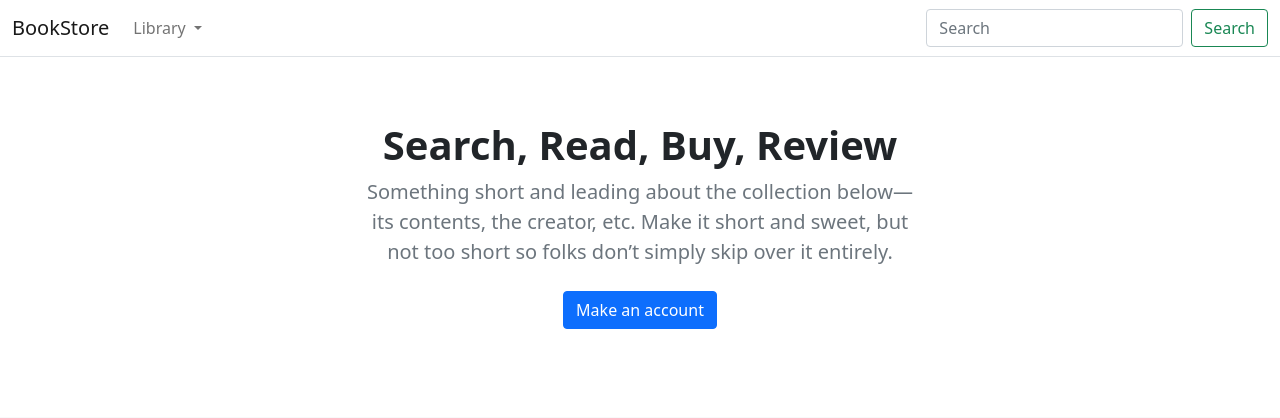
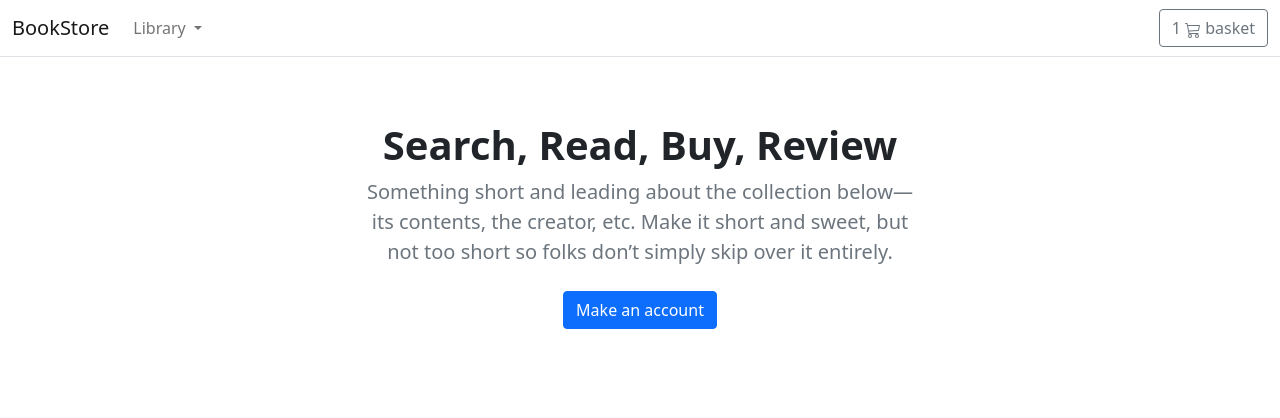
Before and after one commit to ORayy/ecommerce-site, a Django app: page / in a window 1280 px wide. Shown: the top 418 px of the page. Run offline with Django 3.2, Linux system fonts and the light colour scheme; data that the repository does not hold is empty.

Commit message:
added button link to navbar - replaced it with search(<form> tag)

```diff
--- a/templates/storeApp/base.html
+++ b/templates/storeApp/base.html
@@ -45,10 +45,16 @@
                             </ul>
                         </li>
                     </ul>
-                    <form class="d-flex">
-                        <input class="form-control me-2" type="search" placeholder="Search" aria-label="Search">
-                        <button class="btn btn-outline-success" type="submit">Search</button>
-                    </form>
+                    <a type="button" role="button" href="{% url 'basket:basket_summary' %}"
+                    class="btn btn-outline-secondary">
+                        <div id="basket-qty" class="d-inline-flex">
+                            1
+                        </div>
+                        <svg xmlns="http://www.w3.org/2000/svg" width="16" height="16" fill="currentColor" class="bi bi-cart3" viewBox="0 0 16 16">
+                            <path d="M0 1.5A.5.5 0 0 1 .5 1H2a.5.5 0 0 1 .485.379L2.89 3H14.5a.5.5 0 0 1 .49.598l-1 5a.5.5 0 0 1-.465.401l-9.397.472L4.415 11H13a.5.5 0 0 1 0 1H4a.5.5 0 0 1-.491-.408L2.01 3.607 1.61 2H.5a.5.5 0 0 1-.5-.5zM3.102 4l.84 4.479 9.144-.459L13.89 4H3.102zM5 12a2 2 0 1 0 0 4 2 2 0 0 0 0-4zm7 0a2 2 0 1 0 0 4 2 2 0 0 0 0-4zm-7 1a1 1 0 1 1 0 2 1 1 0 0 1 0-2zm7 0a1 1 0 1 1 0 2 1 1 0 0 1 0-2z"/>
+                        </svg>
+                        basket
+                    </a>
                 </div>
             </div>
         </nav>
```
